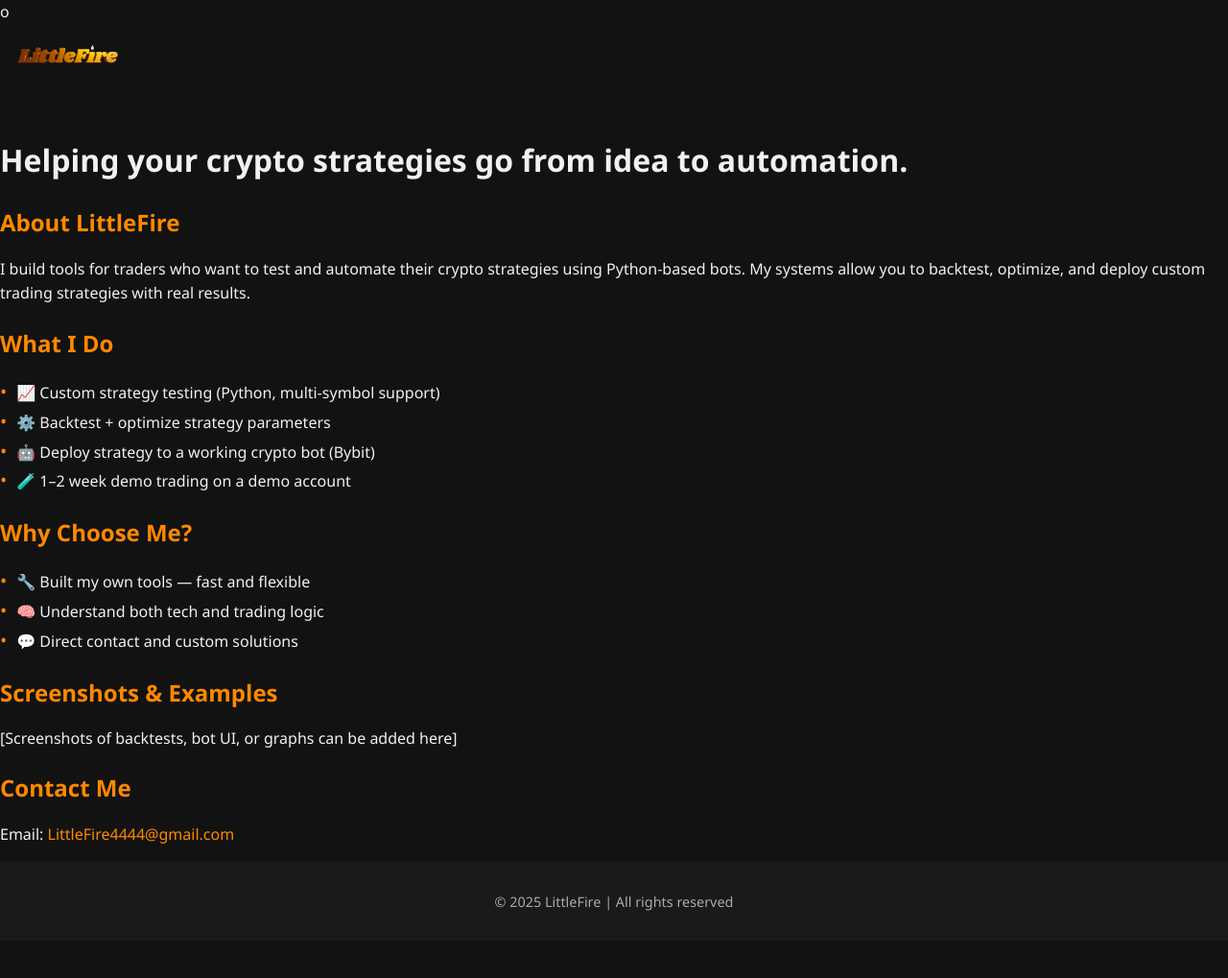
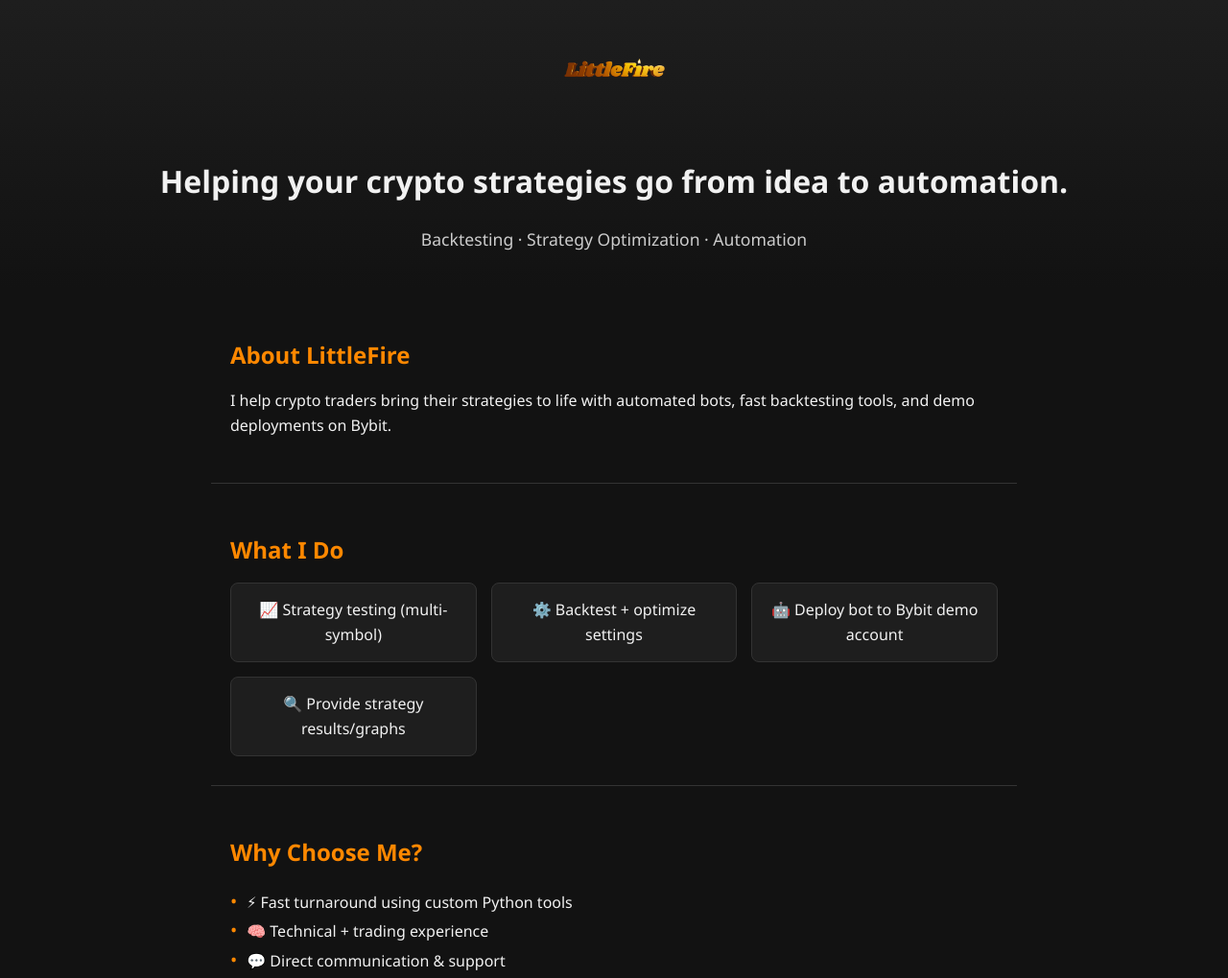
Before and after one commit to littlefire4444/littlefire-website, a plain HTML site: page index.html in a window 1280 px wide. Shown: the top 1019 px of the page at 96% size. Before the commit the page ends 980 px from the top, so only its background shows below. Drawn offline with Linux system fonts and the light colour scheme.

Commit message:
Update index.html

```diff
--- a/index.html
+++ b/index.html
@@ -1,50 +1,53 @@
-o<!DOCTYPE html>
+<!DOCTYPE html>
 <html lang="en">
 <head>
-    <meta charset="UTF-8">
-    <meta name="viewport" content="width=device-width, initial-scale=1.0">
+    <meta charset="UTF-8" />
+    <meta name="viewport" content="width=device-width, initial-scale=1.0"/>
     <title>LittleFire | Crypto Bot Services</title>
-    <link rel="stylesheet" href="css/style.css">
+    <link rel="stylesheet" href="css/style.css" />
 </head>
 <body>
-    <header>
-        <img src="images/logo.png" alt="LittleFire Logo" class="logo">
+    <header class="hero">
+        <img src="images/logo.png" alt="LittleFire Logo" class="logo" />
         <h1>Helping your crypto strategies go from idea to automation.</h1>
+        <p class="subtitle">Backtesting · Strategy Optimization · Automation</p>
     </header>
 
+    <main>
         <section class="about">
             <h2>About LittleFire</h2>
-        <p>I build tools for traders who want to test and automate their crypto strategies using Python-based bots. My systems allow you to backtest, optimize, and deploy custom trading strategies with real results.</p>
+            <p>I help crypto traders bring their strategies to life with automated bots, fast backtesting tools, and demo deployments on Bybit.</p>
         </section>
 
         <section class="services">
             <h2>What I Do</h2>
-        <ul>
-            <li>📈 Custom strategy testing (Python, multi-symbol support)</li>
-            <li>⚙️ Backtest + optimize strategy parameters</li>
-            <li>🤖 Deploy strategy to a working crypto bot (Bybit)</li>
-            <li>🧪 1–2 week demo trading on a demo account</li>
-        </ul>
+            <div class="card-grid">
+                <div class="card">📈 Strategy testing (multi-symbol)</div>
+                <div class="card">⚙️ Backtest + optimize settings</div>
+                <div class="card">🤖 Deploy bot to Bybit demo account</div>
+                <div class="card">🔍 Provide strategy results/graphs</div>
+            </div>
         </section>
 
         <section class="why">
             <h2>Why Choose Me?</h2>
             <ul>
-            <li>🔧 Built my own tools — fast and flexible</li>
-            <li>🧠 Understand both tech and trading logic</li>
-            <li>💬 Direct contact and custom solutions</li>
+                <li>⚡ Fast turnaround using custom Python tools</li>
+                <li>🧠 Technical + trading experience</li>
+                <li>💬 Direct communication & support</li>
             </ul>
         </section>
 
         <section class="screenshots">
             <h2>Screenshots & Examples</h2>
-        <p>[Screenshots of backtests, bot UI, or graphs can be added here]</p>
+            <p>[Add images of test results, bot UI, or graphs here]</p>
         </section>
 
         <section class="contact">
             <h2>Contact Me</h2>
             <p>Email: <a href="mailto:LittleFire4444@gmail.com">LittleFire4444@gmail.com</a></p>
         </section>
+    </main>
 
     <footer>
         <p>© 2025 LittleFire | All rights reserved</p>
```
Lines whose indentation alone changed are shown as unchanged.
